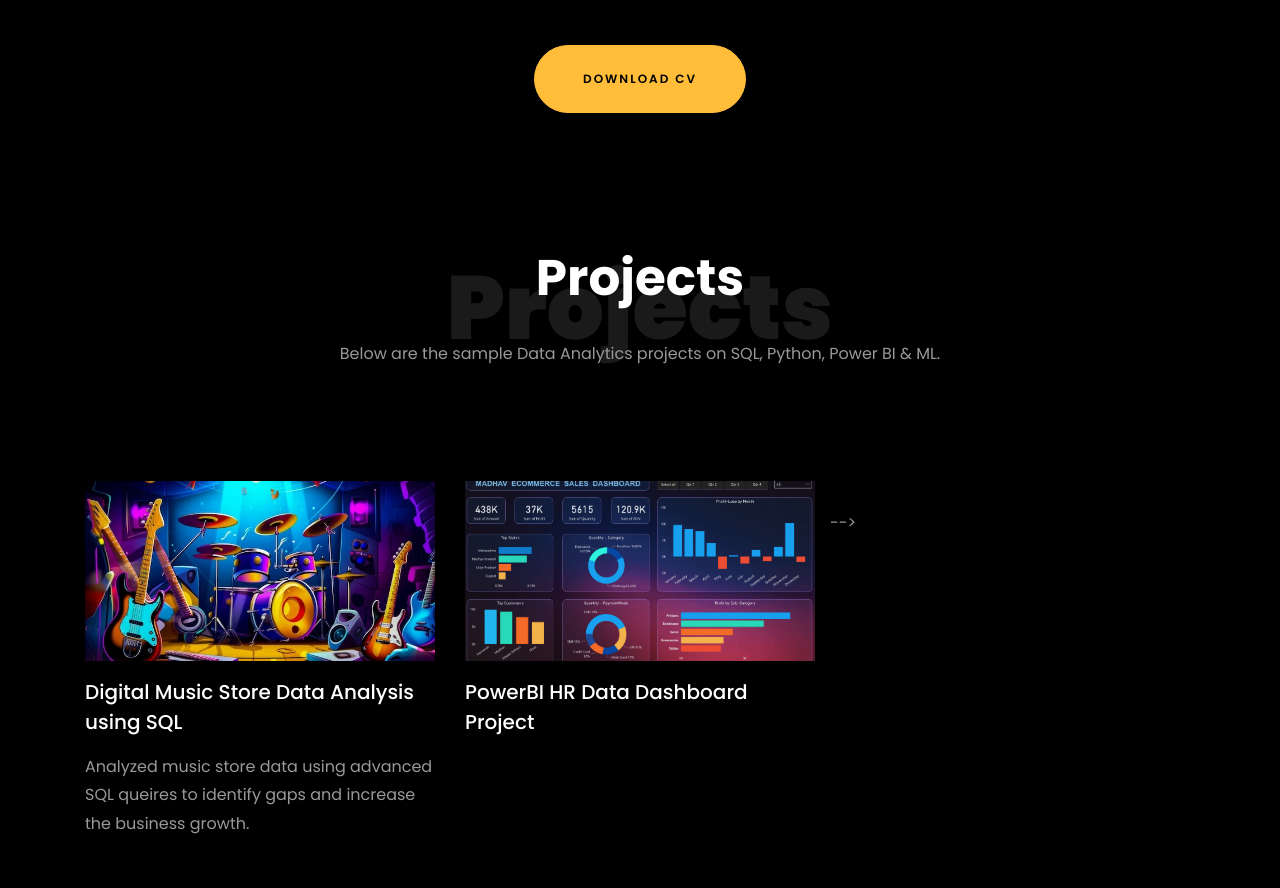
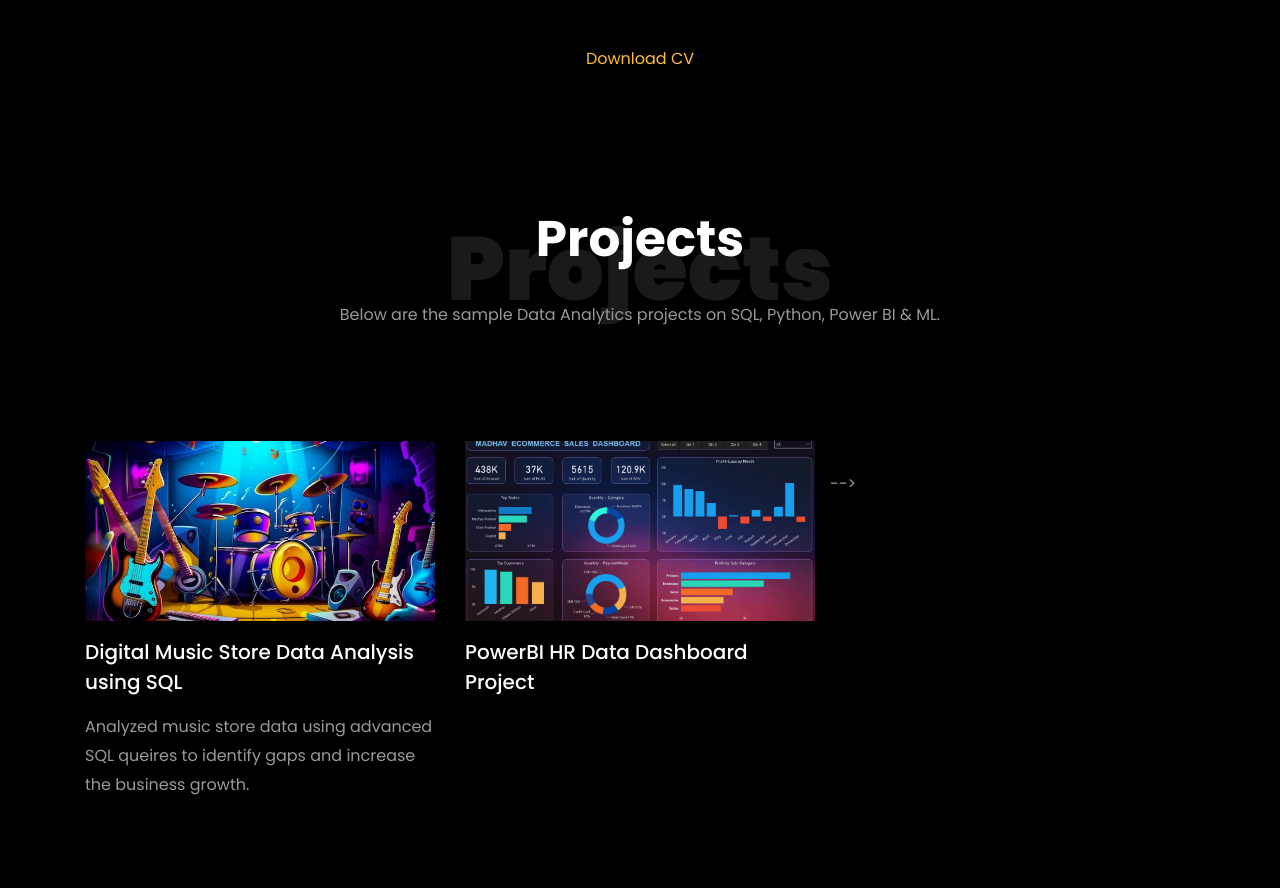
Before and after one commit to Pakhisingh/Pakhisingh.github.io, a plain HTML site: page index.html in a window 1280 px wide. Shown: the part 3816-4704 px from the top of the page. Drawn offline with Linux system fonts and the light colour scheme; animation ran at ten frames a second; files whose address does not match are found by name.

Commit message:
Update index.html

```diff
--- a/index.html
+++ b/index.html
@@ -409,7 +409,7 @@
 
     		<div class="row justify-content-center mt-5">
     			<div class="col-md-6 text-center ftco-animate">
-    				<p><a href="https://drive.google.com/file/d/1NHu6idhL1PE2E4t7oRjh0lStdzMTzE7Q/view?usp=drive_link" class="btn btn-primary py-4 px-5">Download CV</a></p>
+    				<p><a href="https://drive.google.com/file/d/1NHu6idhL1PE2E4t7oRjh0lStdzMTzE7Q/view?usp=drive_link">Download CV</a></p>
     			</div>
     		</div>
     	</div>
```
